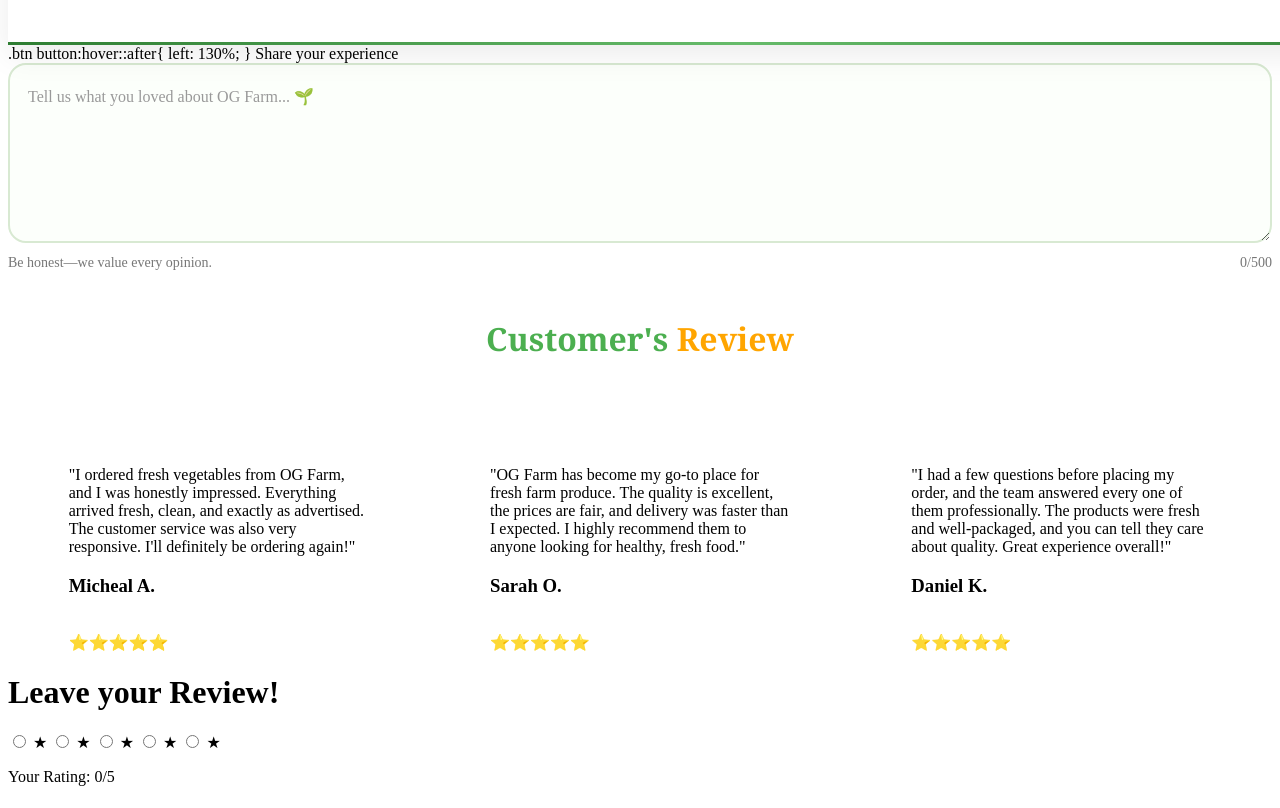
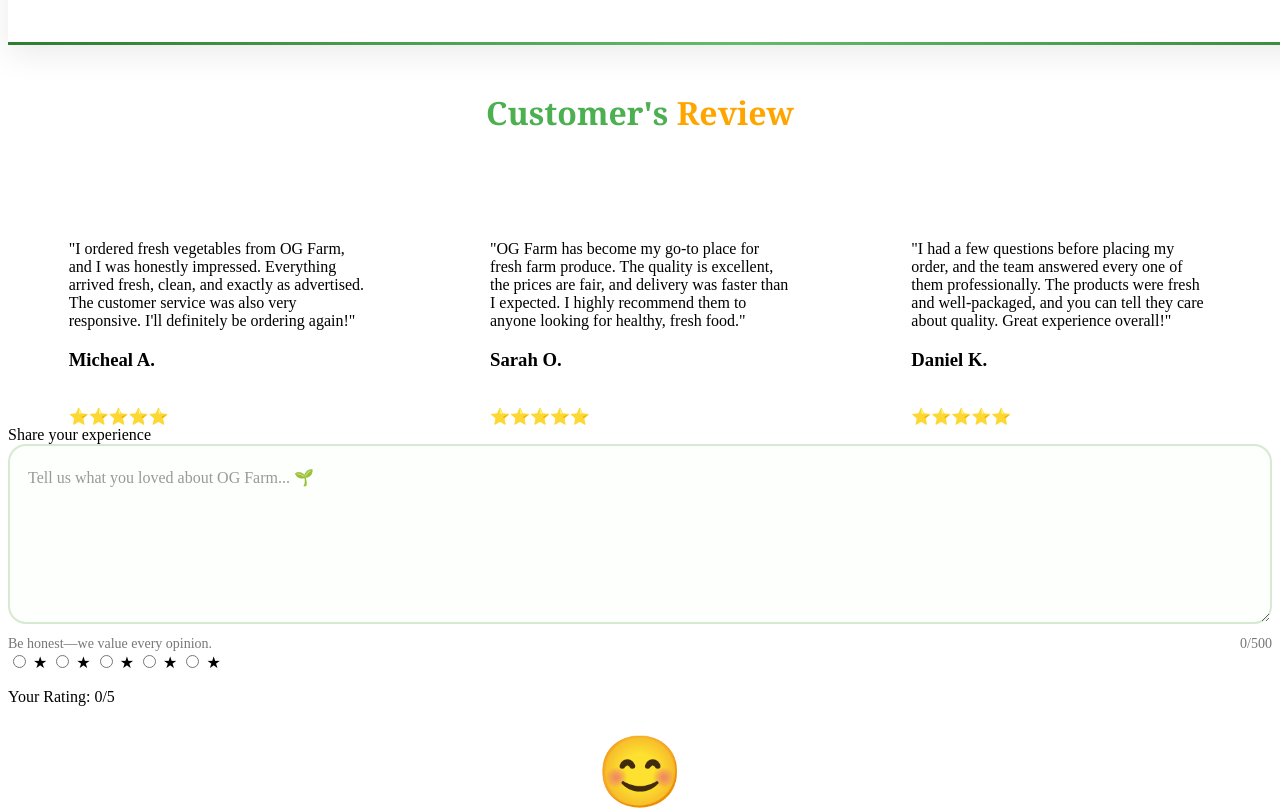
Before and after one commit to Emmanumel/Og-Farm-website, a plain HTML site: page Reviews.html in a window 1280 px wide. Shown: the part 143-951 px from the top of the page. Drawn offline with Linux system fonts and the light colour scheme.

Commit message:
Save Reviews page changes

```diff
--- a/Reviews.html
+++ b/Reviews.html
@@ -40,22 +40,8 @@
     </div>
     </div>
 </header>
-.btn button:hover::after{
-    left: 130%;
-}
 
-<label for="review">Share your experience</label>
 
-<textarea
-    id="review"
-    placeholder="Tell us what you loved about OG Farm... 🌱"
-    maxlength="500"
-></textarea>
-
-<div class="review-info">
-    <span>Be honest—we value every opinion.</span>
-    <span id="charCount">0/500</span>
-</div>
 
 
 <div class="banner-section">
@@ -98,8 +84,18 @@
     </div>
 </div>
 
-    <h1>Leave your Review!</h1>
-    <div class="rating">
+<label for="review">Share your experience</label>
+
+<textarea
+    id="review"
+    placeholder="Tell us what you loved about OG Farm... 🌱"
+    maxlength="500"
+></textarea>
+
+<div class="review-info">
+    <span>Be honest—we value every opinion.</span>
+    <span id="charCount">0/500</span>
+</div>
   <input type="radio" name="rating" id="star5" value="5">
   <label for="star5">&#9733;</label>
 
```
